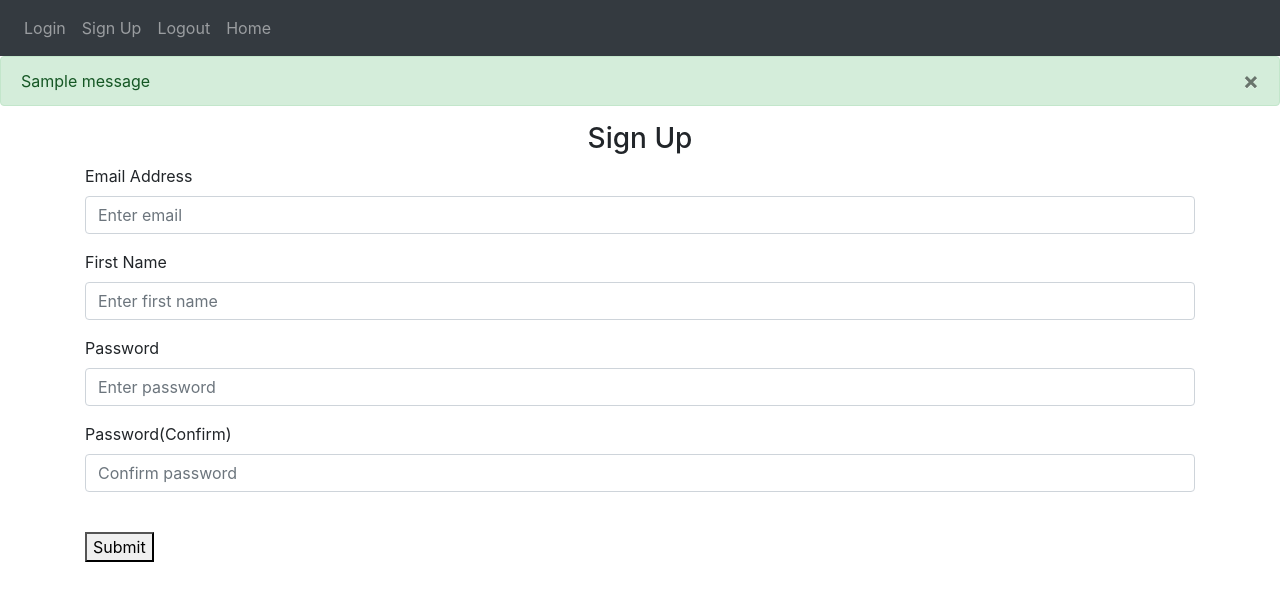
After one commit to salahxdk/pywebsite, a Flask app: template website/templates/signup.html in a window 1280 px wide. The commit adds this page. Shown: the top 601 px of the page. Run offline with Flask 3, Linux system fonts and the light colour scheme; the template is opened without the code that fills it, so the values that code supplies are empty; tables that the repository leaves empty hold one stand-in row (values such as "Sample post"); one stand-in notice (Sample message) is shown; some libraries are stand-ins or nearby versions.

Commit message:
db creation, added user sign up

```diff
--- a/website/templates/base.html
+++ b/website/templates/base.html
@@ -37,6 +37,27 @@
         </div>
       </div>
     </nav>
+    {% with messages = get_flashed_messages(with_categories=true) %} {#this allows you to flash messages#}
+    {% if messages %}
+      {% for category, message in messages %}
+      {% if category == 'error'%}
+      <div class ="alert alert-danger alter-dismissable fade show" role-="alert">
+        {{ message }}
+        <button type="button" class="close" data-dismiss="alert">
+          <span aria-hidden="true">&times;</span>
+        </button>
+      </div>
+      {% else %}
+      <div class ="alert alert-success alter-dismissable fade show" role-="alert">
+        {{ message }}
+        <button type="button" class="close" data-dismiss="alert">
+          <span aria-hidden="true">&times;</span>
+        </button>
+      </div>
+      {% endif %}
+      {% endfor %}
+    {% endif %}
+    {% endwith %}
     <div class="container">{% block content %} {% endblock %}</div>
     <script
       src="https://code.jquery.com/jquery-3.2.1.slim.min.js"
--- a/website/templates/home.html
+++ b/website/templates/home.html
@@ -1,5 +1,5 @@
 {#this allows you to overrride whatever your set as the initial block value before it was passed to the template#}
-{% extends "base.html" %} {% block title%} Home {% endblock %}
+{% extends "base.html" %} {% block title%}Home{% endblock %}
 
 {% block content %}
 <h1>This is the home page</h1>
--- /dev/null
+++ b/website/templates/signup.html
@@ -0,0 +1,49 @@
+{#this allows you to overrride whatever your set as the initial block value
+before it was passed to the template#} {% extends "base.html" %} {% block
+title%}Sign Up{% endblock %} {% block content %}
+<form method="POST">
+  <h3 align="center">Sign Up</h3>
+  <div class="form-group">
+    <label for="email">Email Address</label>
+    <input
+      type="email"
+      class="form-control"
+      id="email"
+      name="email"
+      placeholder="Enter email"
+    />
+  </div>
+  <div class="form-group">
+    <label for="firstName">First Name</label>
+    <input
+      type="text"
+      class="form-control"
+      id="firstname"
+      name="firstName"
+      placeholder="Enter first name"
+    />
+  </div>
+  <div class="form-group">
+    <label for="password1">Password</label>
+    <input
+      type="password"
+      class="form-control"
+      id="password1"
+      name="password1"
+      placeholder="Enter password"
+    />
+  </div>
+  <div class="form-group">
+    <label for="password2">Password(Confirm)</label>
+    <input
+      type="password"
+      class="form-control"
+      id="password2"
+      name="password2"
+      placeholder="Confirm password"
+    />
+  </div>
+  <br />
+  <button type="submit class=btn btn-primary">Submit</button>
+</form>
+{% endblock %}
```
Also changed, not shown: requirements.txt (added, +12 -0 lines), website/__init__.py (+19 -0 lines), website/auth.py (+48 -6 lines), website/models.py (+16 -0 lines), website/templates/login.html (added, +30 -0 lines), instance/database.db (added).
